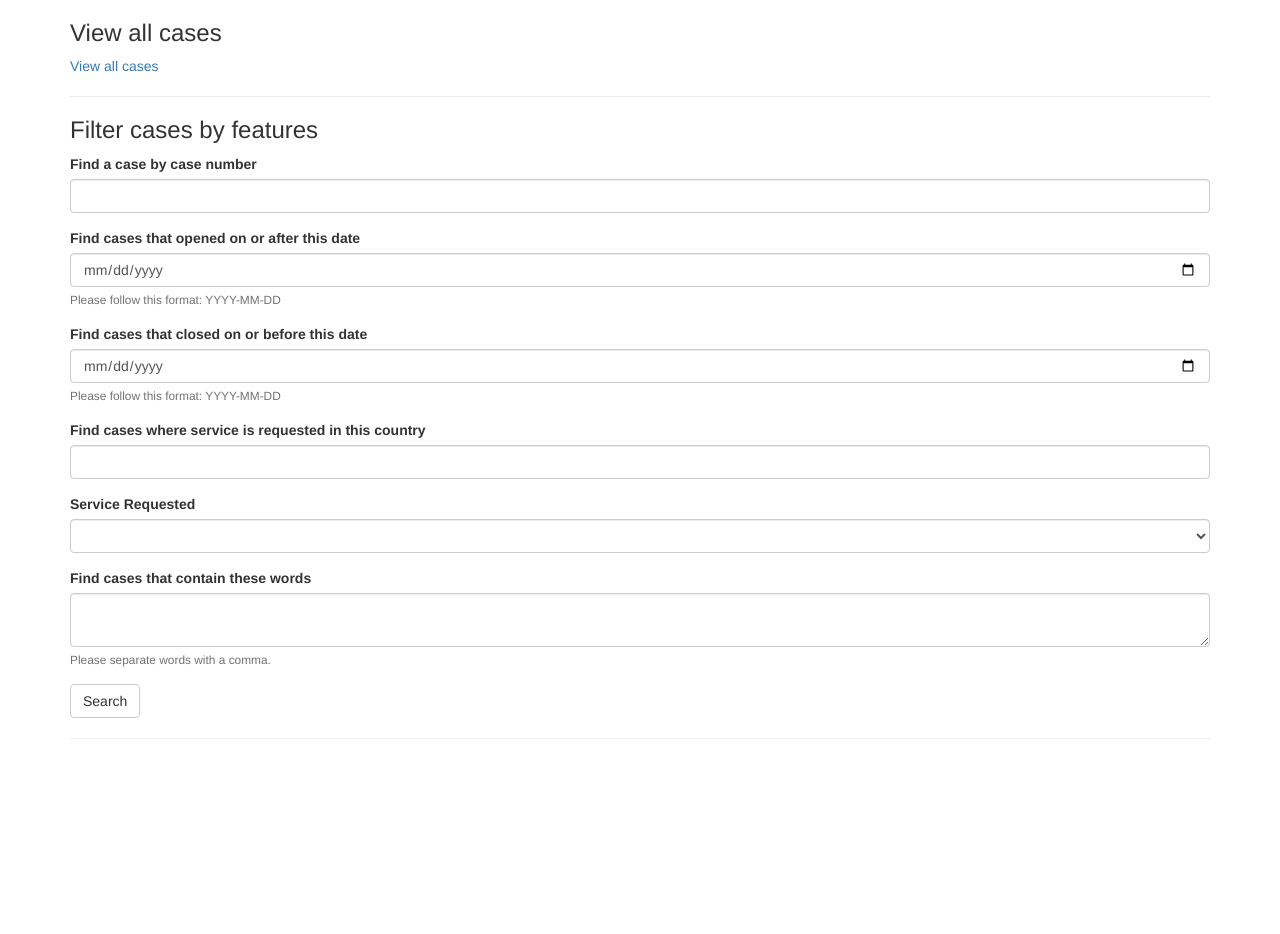
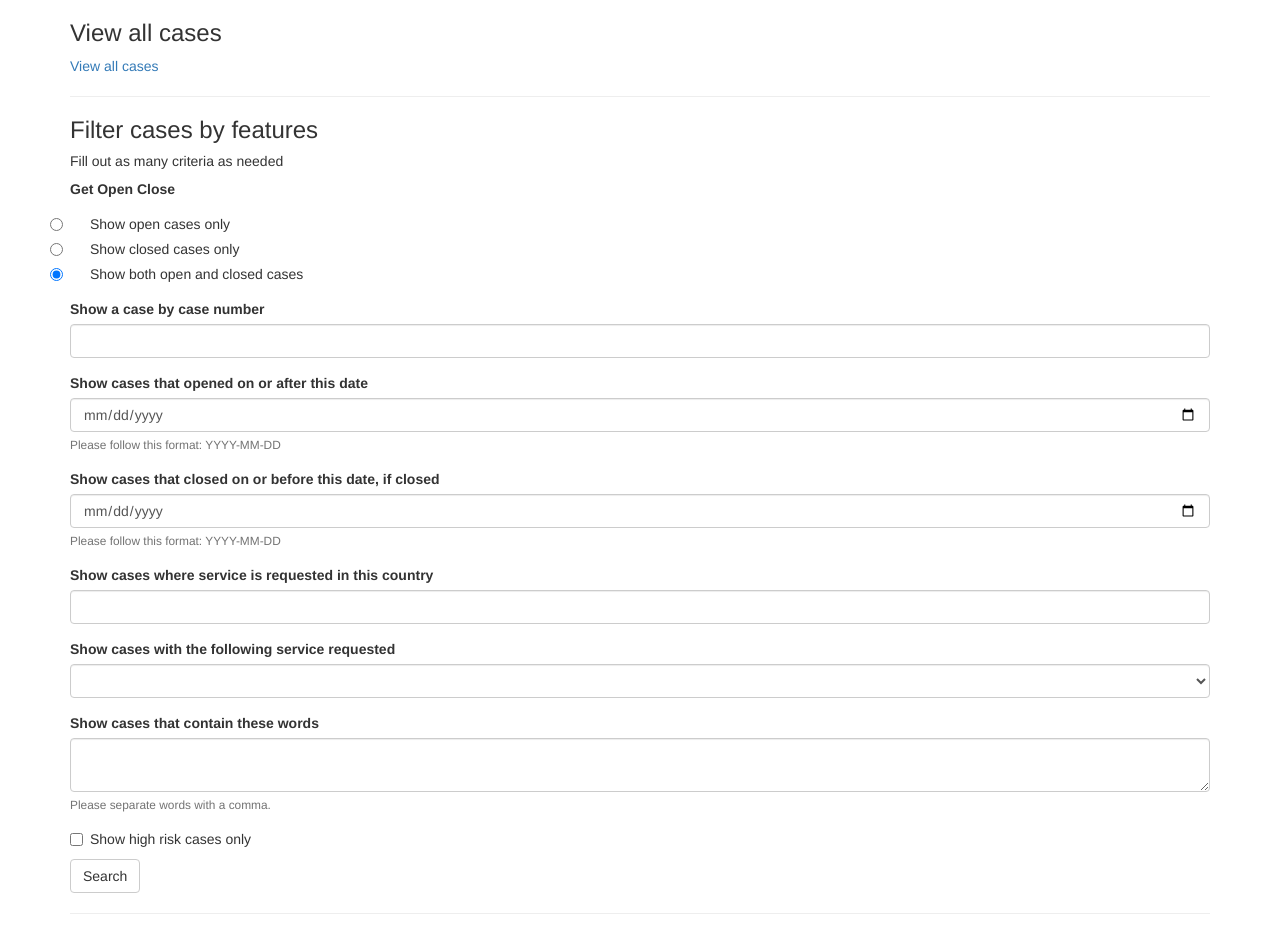
Before and after one commit to HariniSureshS/ISS, a Flask app: page /query in a window 1280 px wide. Before the commit the page ends 739 px from the top, so only its background shows below. Run offline with Flask 2, Linux system fonts and the light colour scheme; some libraries are stand-ins or nearby versions.

Commit message:
feat: can query db by country, date, service

```diff
--- a/Task_6/app.py
+++ b/Task_6/app.py
@@ -22,6 +22,7 @@ Bootstrap(app)
 
 from sample import x_test
 import dbmodels
+import datetime
 
 risk_model = load_model('models/risk_0.189.h5')
 
@@ -91,49 +92,14 @@ def translate(case_text):
 # form page to query cases from database
 @app.route('/query', methods=['GET', 'POST'])
 def query_db():
-    # form input:
-    # - get_both_open_and_close: (radio) Boolean (if True, get all cases)
-    # - get_open: (radio) Boolean (if True, only get open cases)
-    # - get_close: (radio) Boolean (if True, only get closed cases)
-    # - country: String --> return all cases whose country equals to input
-    # - date_range: (check) Boolean (if True, validate start_date and end_date)
-    # - start_date: Date (if date_range and start_date != '': start = start_date, else: start = None)
-    # - end_date: Date
-    # - service: String
-    # - get_high_risk: Boolean
     query_form = QueryForm()
     if request.method == 'POST' and query_form.validate_on_submit():
         if request.form['case_number'] != '':
             return redirect(url_for('get_case_by_number', case_number_=request.form['case_number']))
-        return redirect(url_for('get_all_cases', params=request.form))
+        session['params']=request.form
+        return redirect(url_for('get_all_cases'))
     else:
         return render_template('query.html', form=query_form)
-
-
-@app.route('/allcases')
-def get_all_cases():
-    try:
-        find_cases = dbmodels.Case.query
-        # if params['country'] != '':
-
-        # if params['get_open_only']:
-
-        # if params['get_close_only']:
-
-        # if params['date_range']:
-            # User.query.order_by(User.username).all()
-
-        # if params['service']:
-
-        # if params['get_high_risk']:
-            # get cases whose risk_score is >= 0.75, in order
-
-
-        # if no parameters are specified, get all cases
-        cases = find_cases.all()
-        return jsonify([case.serialize() for case in cases])
-    except Exception as e:
-        return str(e)
 
 
 @app.route('/case/number/<case_number_>')
@@ -145,5 +111,57 @@ def get_case_by_number(case_number_):
         return str(e)
 
 
+@app.route('/allcases')
+def get_all_cases():
+    params = session['params']
+    try:
+        Case = dbmodels.Case
+        cases = Case.query
+
+        if params['country']:
+            cases = cases.filter_by(country=params['country'])
+
+        if params['get_open_close'] == '0':
+            cases = cases.filter_by(is_closed=False)
+        elif params['get_open_close'] == '1':
+            cases = cases.filter_by(is_closed=True)
+
+        if params['open_date']:
+            full = params['open_date'].split('-')
+            year = int(full[0])
+            month = int(full[1])
+            day = int(full[2])
+            start = datetime.date(year, month, day)
+
+            cases = cases.filter(Case.open_date >= start)
+
+        if params['close_date']:
+            full = params['close_date'].split('-')
+            year = int(full[0])
+            month = int(full[1])
+            day = int(full[2])
+            end = datetime.date(year, month, day)
+
+            cases = cases.filter(Case.close_date >= end)
+
+        if params['service'] == 'Child Protection':
+            cases = cases.filter_by(service='Child Protection')
+        elif params['service'] == 'Children on the Move':
+            cases = cases.filter_by(service='Children on the Move')
+
+        # if params['keywords']:
+
+        # if params['get_high_risk']:
+        #     print('get high true')
+        # #     cases = cases.filter(Case.risk_score >= 0.75)
+
+        cases = cases.all()
+        # print('found cases', str(cases))
+
+        return jsonify([case.serialize() for case in cases])
+    except Exception as e:
+        return str(e)
+
+
 if __name__ == '__main__':
     app.run(debug=True)
--- a/Task_6/forms.py
+++ b/Task_6/forms.py
@@ -1,4 +1,4 @@
-from wtforms import SubmitField, StringField, BooleanField, DateField, TextAreaField, SelectField, validators
+from wtforms import SubmitField, StringField, RadioField, BooleanField, DateField, TextAreaField, SelectField, validators
 from flask_wtf import FlaskForm
 from flask_wtf.file import FileField, FileAllowed
 import datetime
@@ -11,16 +11,20 @@ class CaseForm(FlaskForm):
     submit = SubmitField('Submit')
 
 class QueryForm(FlaskForm):
-    case_number = StringField('Find a case by case number')
+    get_open_close = RadioField(choices=[[0, 'Show open cases only'], [1, 'Show closed cases only'], [2, 'Show both open and closed cases']], default=2)
 
-    open_date = DateField('Find cases that opened on or after this date', description='Please follow this format: YYYY-MM-DD', validators=[validators.Optional()])
+    case_number = StringField('Show a case by case number')
 
-    close_date = DateField('Find cases that closed on or before this date', description='Please follow this format: YYYY-MM-DD', validators=[validators.Optional()])
+    open_date = DateField('Show cases that opened on or after this date', description='Please follow this format: YYYY-MM-DD', validators=[validators.Optional()])
 
-    country = StringField('Find cases where service is requested in this country')
+    close_date = DateField('Show cases that closed on or before this date, if closed', description='Please follow this format: YYYY-MM-DD', validators=[validators.Optional()])
 
-    service = SelectField('Service Requested', choices=['', 'Child Protection', 'Children on the Move'], validate_choice=False)
+    country = StringField('Show cases where service is requested in this country')
 
-    keywords = TextAreaField('Find cases that contain these words', description='Please separate words with a comma.')
+    service = SelectField('Show cases with the following service requested', choices=['', 'Child Protection', 'Children on the Move'], validate_choice=False)
+
+    keywords = TextAreaField('Show cases that contain these words', description='Please separate words with a comma.')
+
+    get_high_risk = BooleanField('Show high risk cases only', description='High risk cases have risk score of or over 0.75')
 
     submit = SubmitField('Search')
--- a/Task_6/templates/query.html
+++ b/Task_6/templates/query.html
@@ -5,6 +5,7 @@
     <a href="/allcases">View all cases</a>
     <hr />
     <h3>Filter cases by features</h3>
+    <h5>Fill out as many criteria as needed</h5>
     {{ wtf.quick_form(form) }}
     <hr />
   </div>
```
